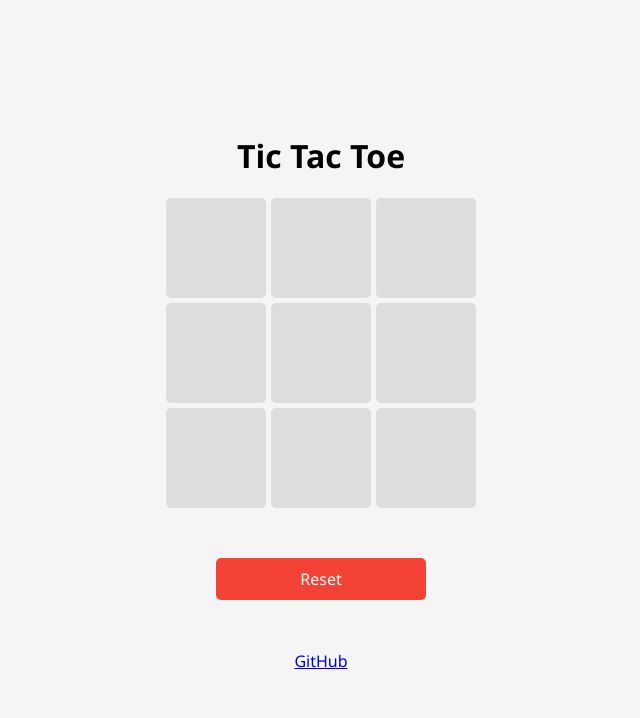
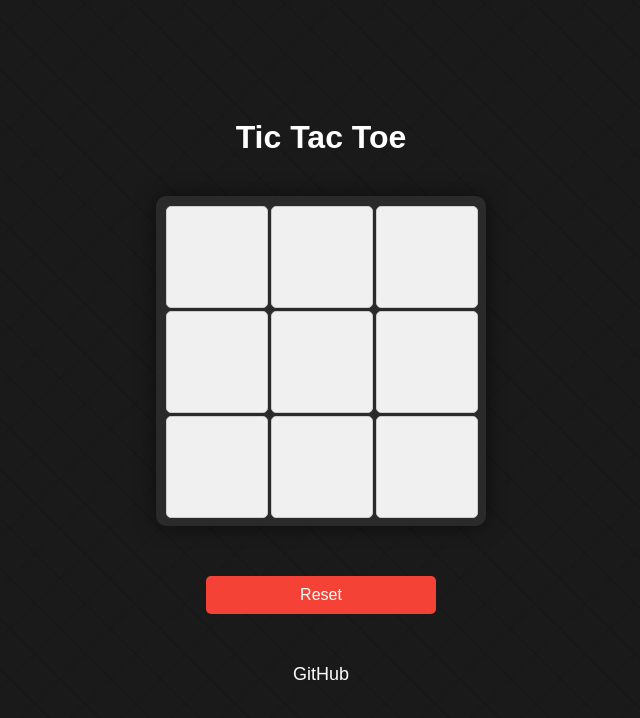
Before and after one commit to sankeer28/tic-tac-toe, a plain HTML site: page index.html in a window 1280 px wide. Both pictures are taken after a click on the button "Player vs Player (1v1)". Shown: the whole page, without its empty margins (319-959 px from the left). Drawn offline with Linux system fonts and the light colour scheme.

Commit message:
Update styles.css

```diff
--- a/styles.css
+++ b/styles.css
@@ -1,32 +1,131 @@
-body {
-    font-family: 'Segoe UI', Tahoma, Geneva, Verdana, sans-serif;
+body, html {
+    margin: 0;
+    padding: 0;
+    width: 100%;
+    height: 100%;
+    overflow: hidden;
+    font-family: Arial, sans-serif;
     display: flex;
     justify-content: center;
     align-items: center;
-    height: 100vh;
-    margin: 0;
-    background-color: #f5f5f5;
+    background-color: #1a1a1a;
 }
+
 .container {
+    position: relative;
+    z-index: 1;
     text-align: center;
 }
-.menu {
-    margin-bottom: 20px;
+
+.animated-background {
+    position: fixed;
+    top: 0;
+    left: 0;
+    width: 100%;
+    height: 100%;
+    background: repeating-linear-gradient(
+        45deg,
+        rgba(0, 0, 0, 0.1) 0,
+        rgba(0, 0, 0, 0.1) 1px,
+        transparent 1px,
+        transparent 50%
+    ),
+    repeating-linear-gradient(
+        -45deg,
+        rgba(0, 0, 0, 0.1) 0,
+        rgba(0, 0, 0, 0.1) 1px,
+        transparent 1px,
+        transparent 50%
+    );
+    background-size: 50px 50px;
+    animation: moveBackground 10s linear infinite;
+    z-index: 0;
 }
-.menu button {
+
+@keyframes moveBackground {
+    0% {
+        background-position: 0 0, 0 0;
+    }
+    100% {
+        background-position: 100px 100px, 100px 100px;
+    }
+}
+
+h1 {
+    margin: 0;
+    padding: 20px;
+    z-index: 1;
+    position: relative;
+    color: #fff;
+}
+
+.menu button, .reset-button {
     padding: 10px 20px;
+    margin: 10px;
     font-size: 16px;
-    margin: 5px;
     cursor: pointer;
     background-color: #4CAF50;
     color: white;
     border: none;
     border-radius: 5px;
-    transition: background-color 0.3s ease;
+    z-index: 1;
+    position: relative;
 }
-.menu button:hover {
+
+.menu button:hover, .reset-button:hover {
     background-color: #45a049;
 }
+
+.board {
+    display: grid;
+    grid-template-columns: repeat(3, 100px);
+    grid-template-rows: repeat(3, 100px);
+    gap: 5px;
+    margin-top: 20px;
+    z-index: 1;
+    position: relative;
+    background: #2a2a2a;
+    padding: 10px;
+    border-radius: 10px;
+    box-shadow: 0 0 20px rgba(0, 0, 0, 0.5);
+}
+
+.cell {
+    width: 100px;
+    height: 100px;
+    display: flex;
+    justify-content: center;
+    align-items: center;
+    background-color: #f0f0f0;
+    font-size: 24px;
+    cursor: pointer;
+    border: 1px solid #ccc;
+    transition: background-color 0.3s, box-shadow 0.3s;
+    z-index: 1;
+    position: relative;
+    border-radius: 5px;
+}
+
+.cell:hover {
+    background-color: #e0e0e0;
+}
+
+.winner {
+    background-color: #3cfa68;
+}
+
+.draw {
+    background-color: #ff2d3f;
+}
+
+.github-link a {
+    font-size: 18px;
+    color: white;
+    text-decoration: none;
+    z-index: 1;
+    position: relative;
+}
+
 .reset-button {
     display: none;
     padding: 10px 20px;
@@ -39,36 +138,8 @@ body {
     transition: background-color 0.3s ease;
     margin: 50px;
 }
+
 .reset-button:hover {
     margin: 50px;
     background-color: #d32f2f;
 }
-.board {
-    display: grid;
-    grid-template-columns: repeat(3, 100px);
-    grid-gap: 5px;
-    margin-top: 20px;
-}
-.cell {
-    width: 100px;
-    height: 100px;
-    border-radius: 5px;
-    background-color: #ddd;
-    display: flex;
-    justify-content: center;
-    align-items: center;
-    font-size: 2em;
-    cursor: pointer;
-    transition: background-color 0.3s ease;
-}
-.cell:hover {
-    background-color: #ccc;
-}
-.winner {
-    background-color: #4CAF50;
-    color: white;
-}
-.draw {
-    background-color: #f44336;
-    color: white;
-}
```
